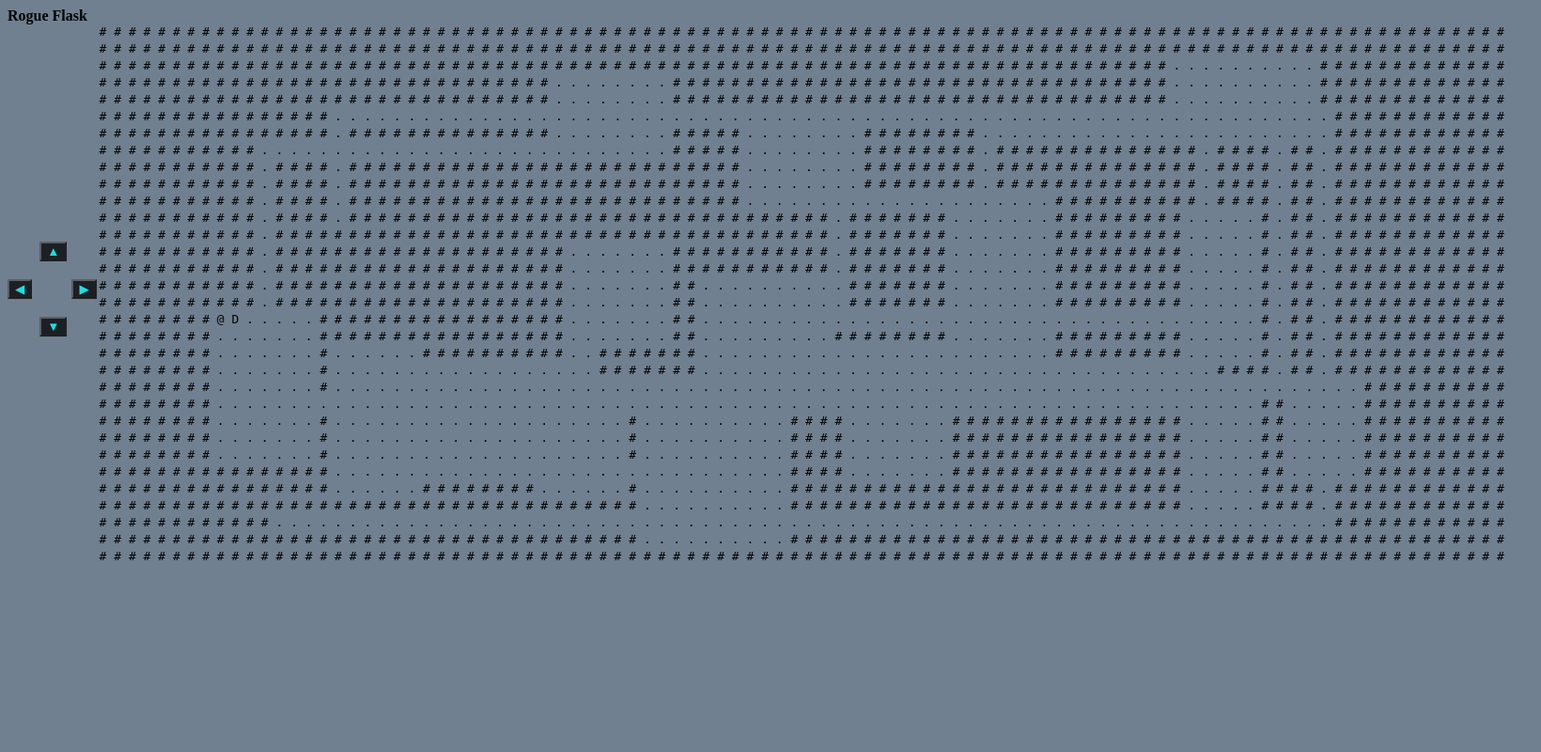
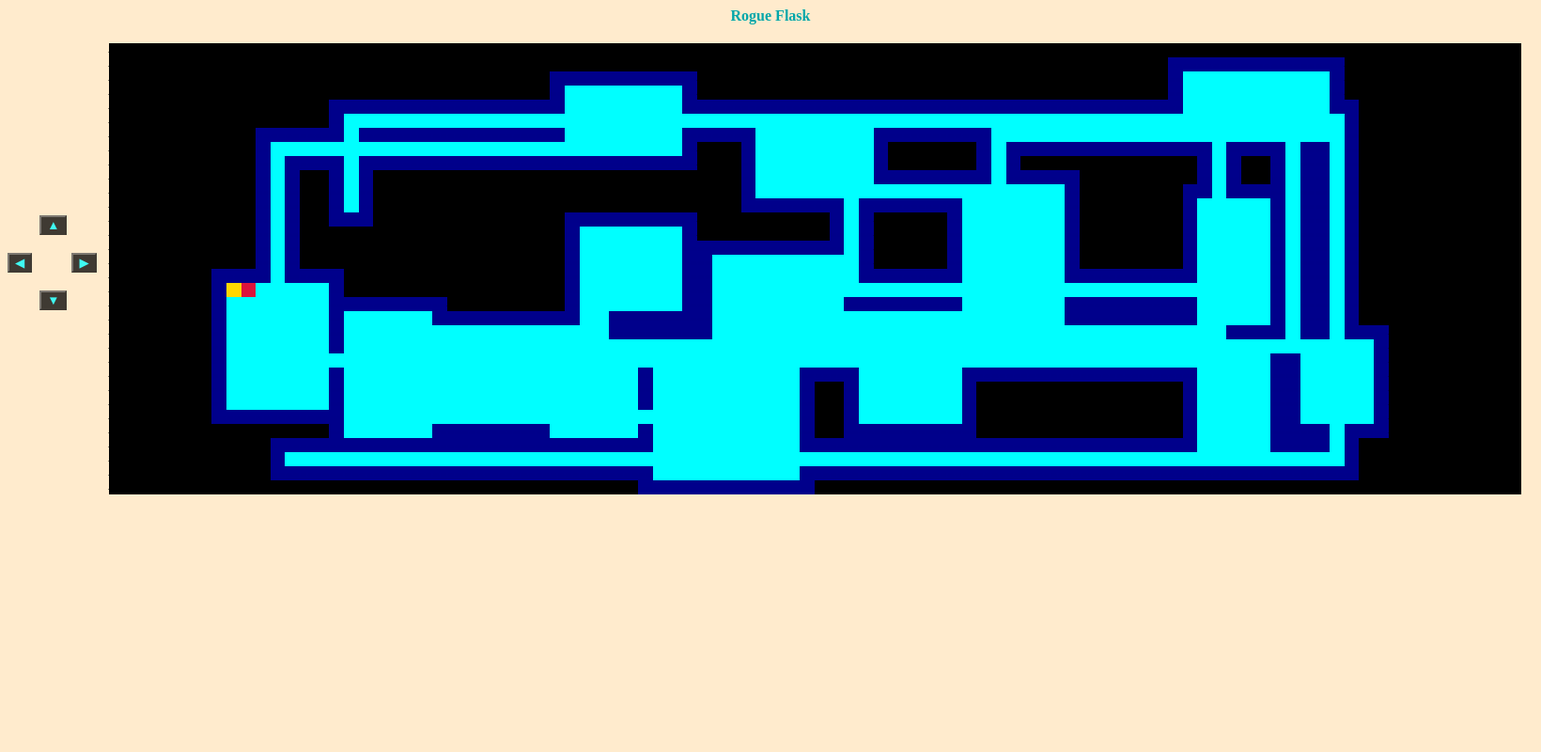
Before and after one commit to LouisJustinTALLOT/projet-web-intro-et-network-intro-les-fourmis, a Flask app: page / in a window 1640 px wide. Shown: the whole page at 94% size. Run offline with Flask 2, Linux system fonts and the light colour scheme; some libraries are stand-ins or nearby versions.

Commit message:
Des couleurs ! (pas forcément les plus belles mais c'est déjà mieux qu'avant)

```diff
--- a/app.py
+++ b/app.py
@@ -14,7 +14,7 @@ def index():
 
 @socketio.on("move")
 def on_move_msg(json, methods=["GET", "POST"]):
-    print("received move ws message")
+    # print("received move ws message")
     dx = json['dx']
     dy = json["dy"]
 
--- a/game_backend/map_generator.py
+++ b/game_backend/map_generator.py
@@ -15,7 +15,7 @@ CHARACTER_TILES = {'stone': '#',
 
                     'floor': '.',
 
-                    'wall': '#'}
+                    'wall': '='}
 
 class Generator():
     def __init__(self, width=64, height=64, max_rooms=15, min_room_xy=5, max_room_xy=10, rooms_overlap=False, random_connections=1,random_spurs=3, tiles=CHARACTER_TILES):
@@ -27,7 +27,7 @@ class Generator():
         self.rooms_overlap = rooms_overlap
         self.random_connections = random_connections
         self.random_spurs = random_spurs
-        self.tiles = CHARACTER_TILES
+        self.tiles = tiles
         self.level = []
         self.room_list = []
         self.corridor_list = []
@@ -234,12 +234,7 @@ class Generator():
         for row_num, row in enumerate(self.level):
             tmp_tiles = []
             for col_num, col in enumerate(row):
-                if col == 'stone':
-                    tmp_tiles.append(self.tiles['stone'])
-                if col == 'floor':
-                    tmp_tiles.append(self.tiles['floor'])
-                if col == 'wall':
-                    tmp_tiles.append(self.tiles['wall'])
+                tmp_tiles.append(self.tiles[col])
             self.tiles_level.append(tmp_tiles)
         #print('Room List: ', self.room_list)
         #print('\nCorridor List: ', self.corridor_list)
--- a/static/css/main.css
+++ b/static/css/main.css
@@ -1,5 +1,11 @@
 body{
-    background-color: slategray;
+    background-color:blanchedalmond;
+}
+
+#titre{
+    text-align: center;
+    color:rgb(2, 167, 170);
+    margin-bottom: 20px;
 }
 
 .flexbox{
@@ -14,6 +20,7 @@ body{
     grid-auto-rows: 35px;
     grid-gap: 5px;
     max-width:120px;
+    margin-right: 10px;
 }
 
 .keypad_btn{
@@ -21,3 +28,40 @@ body{
     opacity: 0.75;
     color: cyan;
 }
+
+#console{
+    background-color: cadetblue;
+}
+
+div.ligne{
+    display: flex
+}
+
+span.\#{
+    background-color:black;
+    color:black;
+}
+
+span.\@{
+    background-color:gold;
+    color:gold;
+}
+
+span.D{
+    background-color:crimson;
+    color: crimson;
+}
+
+span.\={
+    background-color:darkblue;
+    color: darkblue;
+}
+
+span.\.{
+    background-color:cyan;
+    color: cyan;
+}
+span.x{
+    background-color:cyan;
+    color: cyan;
+}
--- a/static/js/main.js
+++ b/static/js/main.js
@@ -52,7 +52,11 @@ window.addEventListener("DOMContentLoaded", (event) => {
         for( var i=0; i<2; i++){
             var cell_id = "cell " + data[i].i + "-" + data[i].j;
             var span_to_modif = document.getElementById(cell_id);
-            span_to_modif.textContent = data[i].content;
+            symbole =  data[i].content;
+            console.log(symbole)
+            span_to_modif.className = symbole;
+            span_to_modif.textContent = symbole+symbole;
+
         }
     });
 
--- a/templates/index.html
+++ b/templates/index.html
@@ -5,7 +5,8 @@
         <script type="text/javascript" src={{ url_for("static", filename="js/main.js") }}></script>
     </head>
     <body>
-        <div> <b> Rogue Flask </b></div>
+        <div id="boite">
+        <div id="titre"> <b> Rogue Flask </b></div>
 
         <div class="flexbox">
             <div class="thekeypad">
@@ -22,14 +23,15 @@
 
             <div id="console" style="font-family: monospace;">
                 {% for i in range(n_row) %}
-                <div style="height:18px">
+                <div class="ligne">
                     {% for j in range(n_col) %}
-                    <span id="{{ 'cell {}-{}'.format(i,j) }}"> {{ mapdata[i][j] }} </span>
+                    <span id="{{ 'cell {}-{}'.format(i,j) }}" class="{{ '{}'.format(mapdata[i][j]) }}"> {{ '{}'.format(mapdata[i][j])*2 }} </span>
                     {% endfor %}
                 </div>
                 {% endfor %}
             </div>
         </div>
+        </div>
 
     </body>
 </html>
```
Also changed, not shown: README.md.
